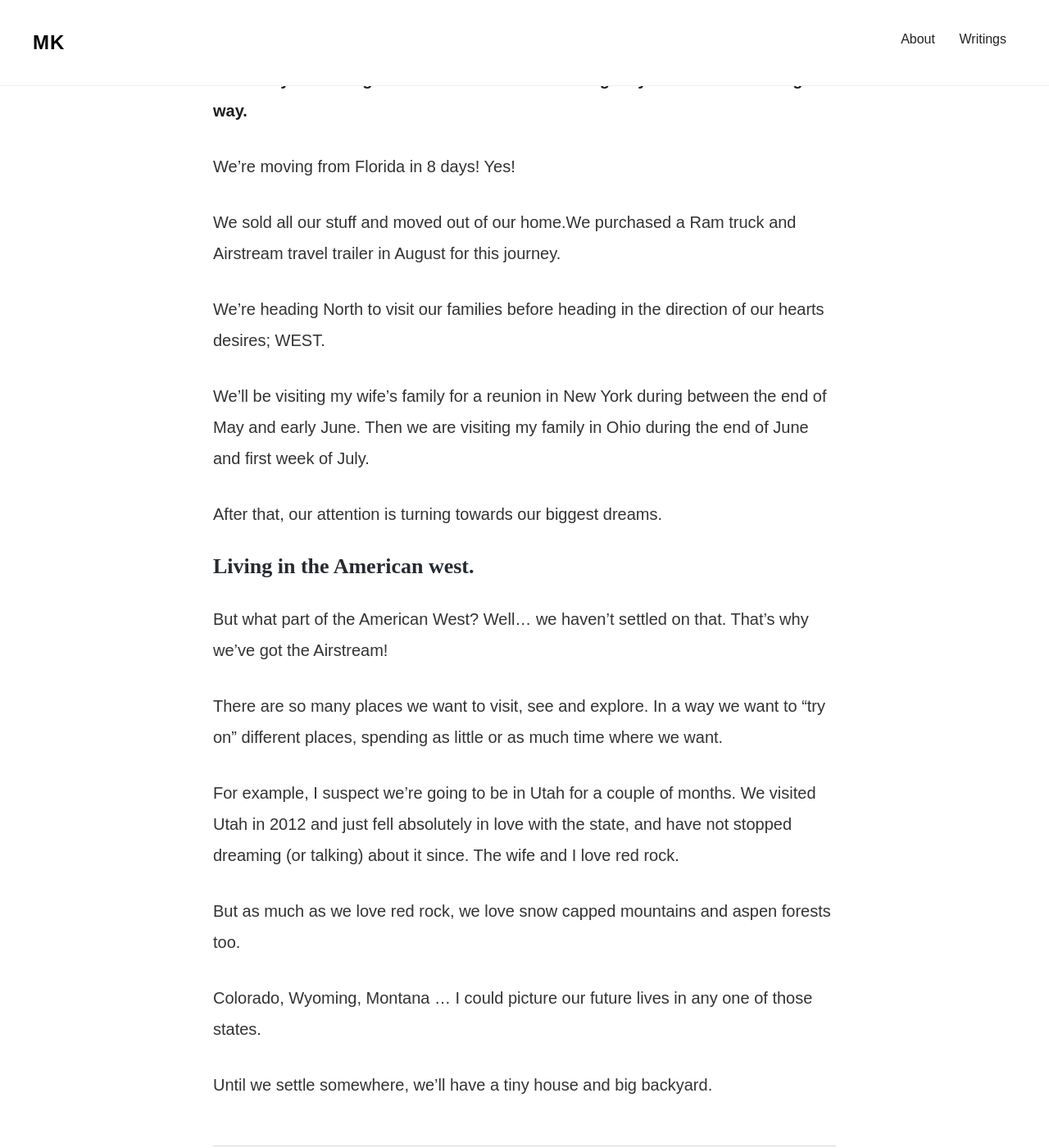
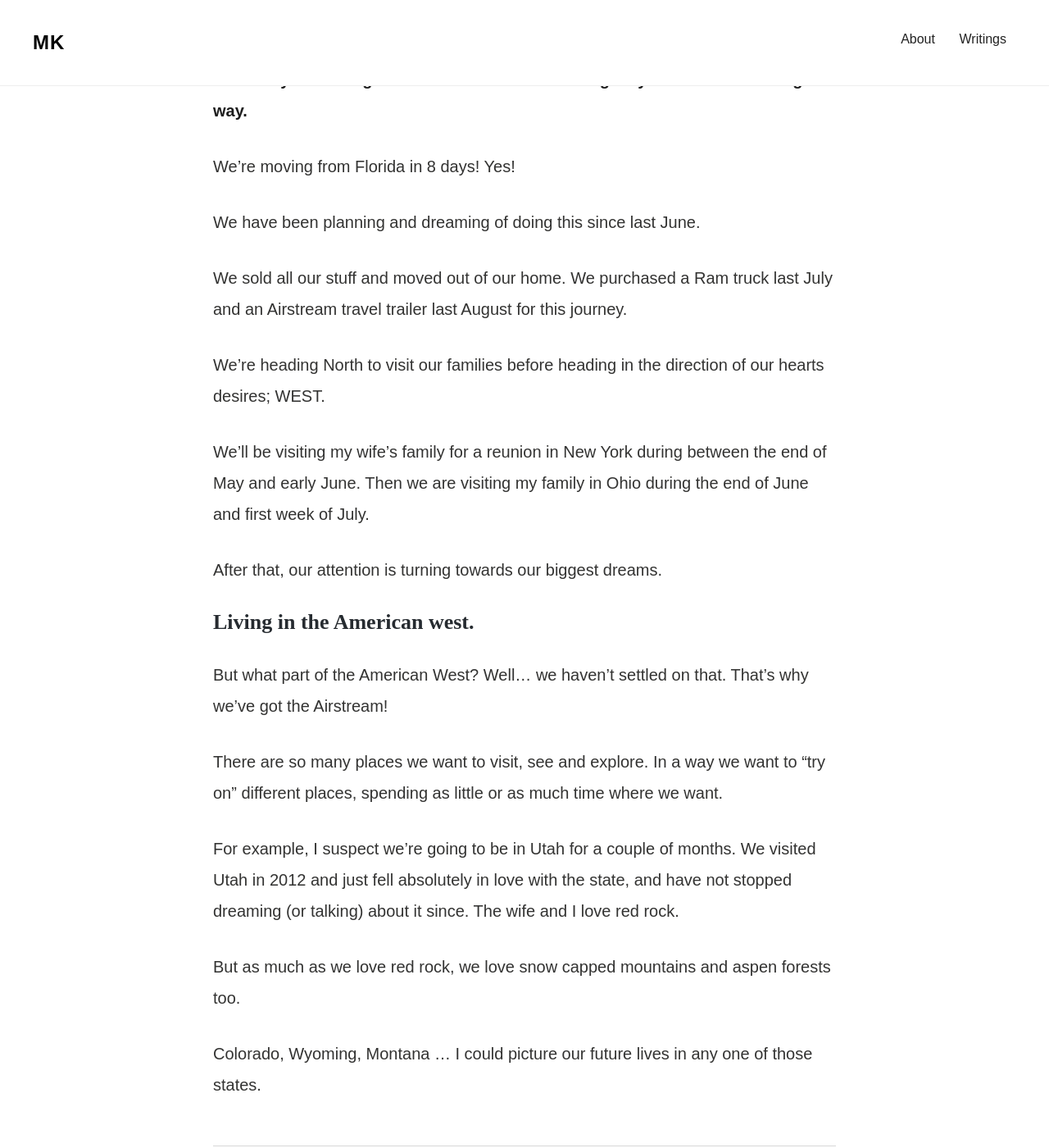
Before and after one commit to devbymike/mk3y.com, a Jekyll site: the page built from _posts/2015-04-22-38-Days-Remote-8-Days-Left-in-Florida.md, in a window 1280 px wide and 1400 px high, scrolled down 269 px. Shown: the whole window at 82% size. Built offline with Jekyll 4.4.1, drawn with Linux system fonts in a browser that asks for light colours; nearby versions of some CDN libraries.

Commit message:
me and typos, geez

```diff
--- a/_posts/2015-04-22-38-Days-Remote-8-Days-Left-in-Florida.md
+++ b/_posts/2015-04-22-38-Days-Remote-8-Days-Left-in-Florida.md
@@ -16,7 +16,9 @@ I have been working remote now for 38 week days. The experience has been extreme
 
 We’re moving from Florida in 8 days! Yes!
 
-We sold all our stuff and moved out of our home.We purchased a Ram truck and Airstream travel trailer in August for this journey.
+We have been planning and dreaming of doing this since last June.
+
+We sold all our stuff and moved out of our home. We purchased a Ram truck last July and an Airstream travel trailer last August for this journey.
 
 We’re heading North to visit our families before heading in the direction of our hearts desires; WEST.
 
@@ -35,5 +37,3 @@ For example, I suspect we’re going to be in Utah for a couple of months. We vi
 But as much as we love red rock, we love snow capped mountains and aspen forests too.
 
 Colorado, Wyoming, Montana … I could picture our future lives in any one of those states.
-
-Until we settle somewhere, we’ll have a tiny house and big backyard.
```
